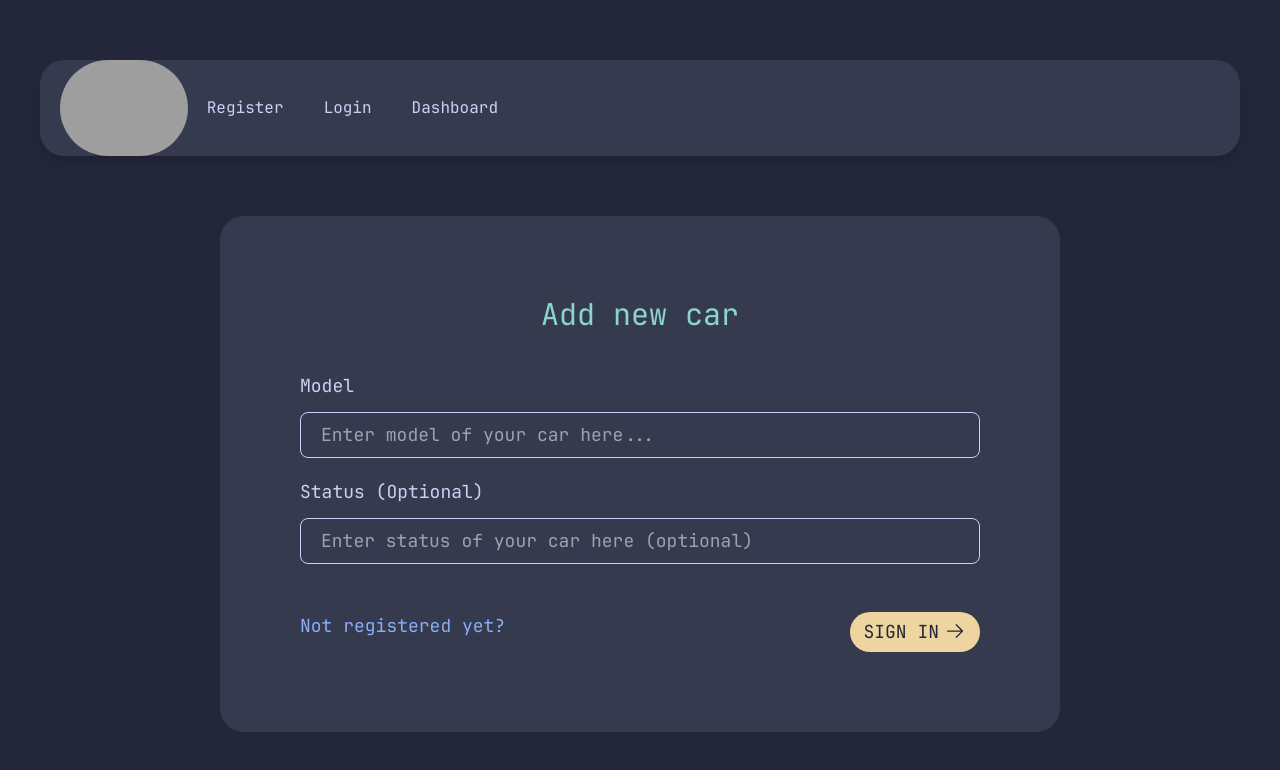
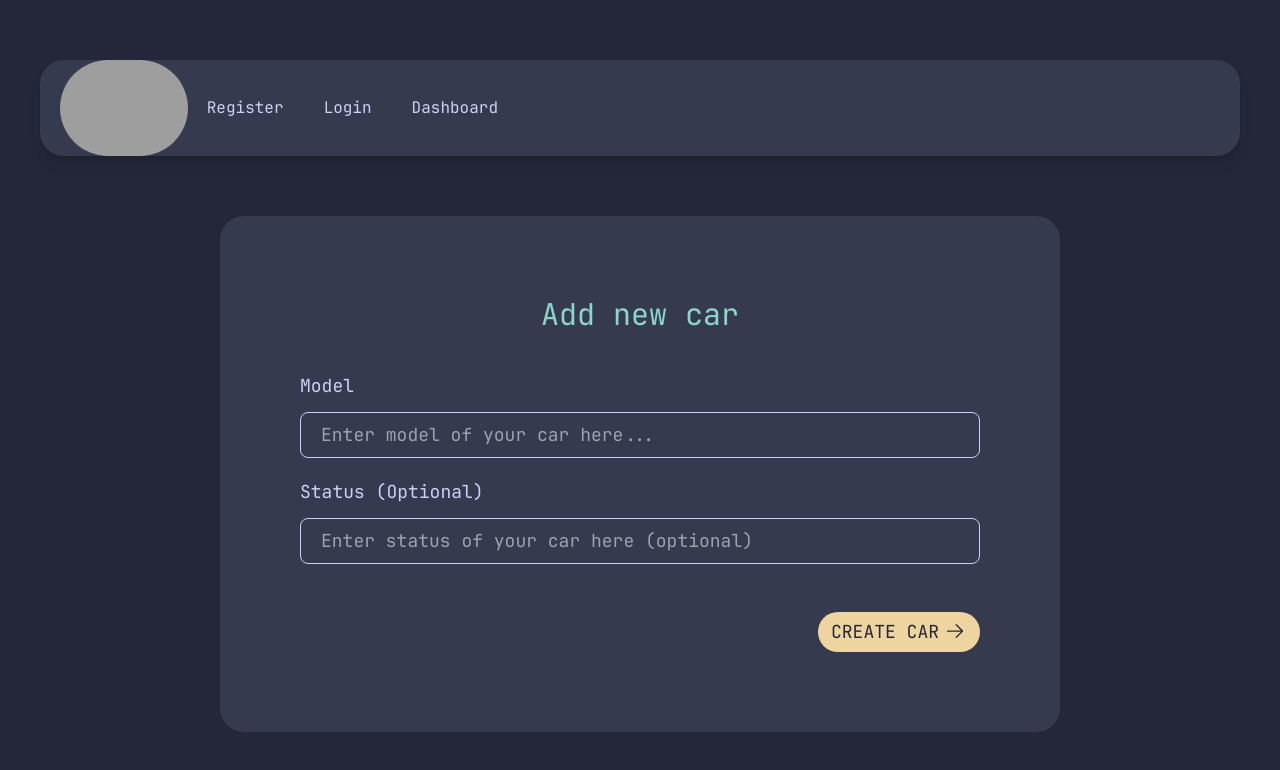
Before and after one commit to prezeswastaken/wheel-wallet, a Nuxt app in the folder frontend-wheel-wallet/: page /car/new in a window 1280 px wide. Shown: the top 770 px of the page. Built offline with nearby package versions, Linux system fonts and the light colour scheme; no server answers; grey boxes are pictures that could not be loaded.

Commit message:
removed 'not registered yet' button from car create form (XD)

```diff
--- a/frontend-wheel-wallet/pages/car/new.vue
+++ b/frontend-wheel-wallet/pages/car/new.vue
@@ -52,12 +52,8 @@ async function handleSubmit() {
         />
         <p class="w-96 text-error-color">{{ errorMessage }}</p>
         <div class="flex justify-between mt-2">
-          <NuxtLink
-            class="w-60 duration-300 text-blue-color hover:text-hover-color"
-            to="/register"
-            >Not registered yet?</NuxtLink
-          >
-          <PrimaryButton text="sign in" />
+          <p></p>
+          <PrimaryButton text="create car" />
         </div>
       </form>
     </div>
```
